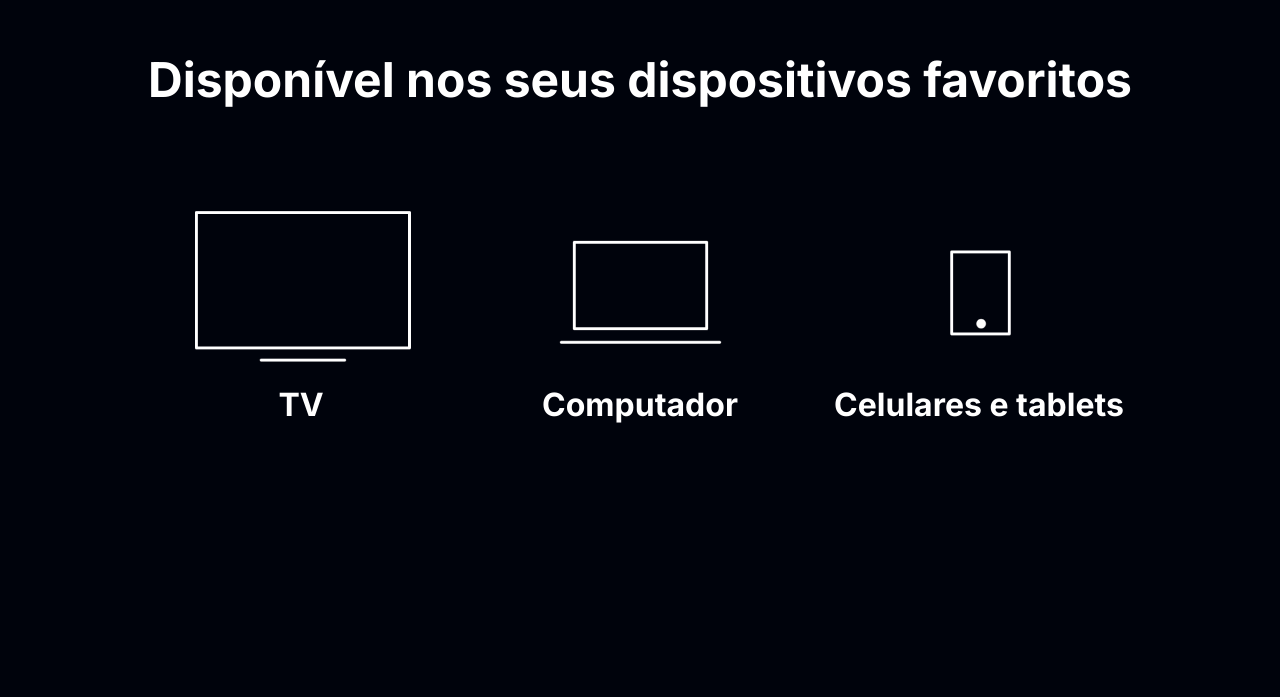
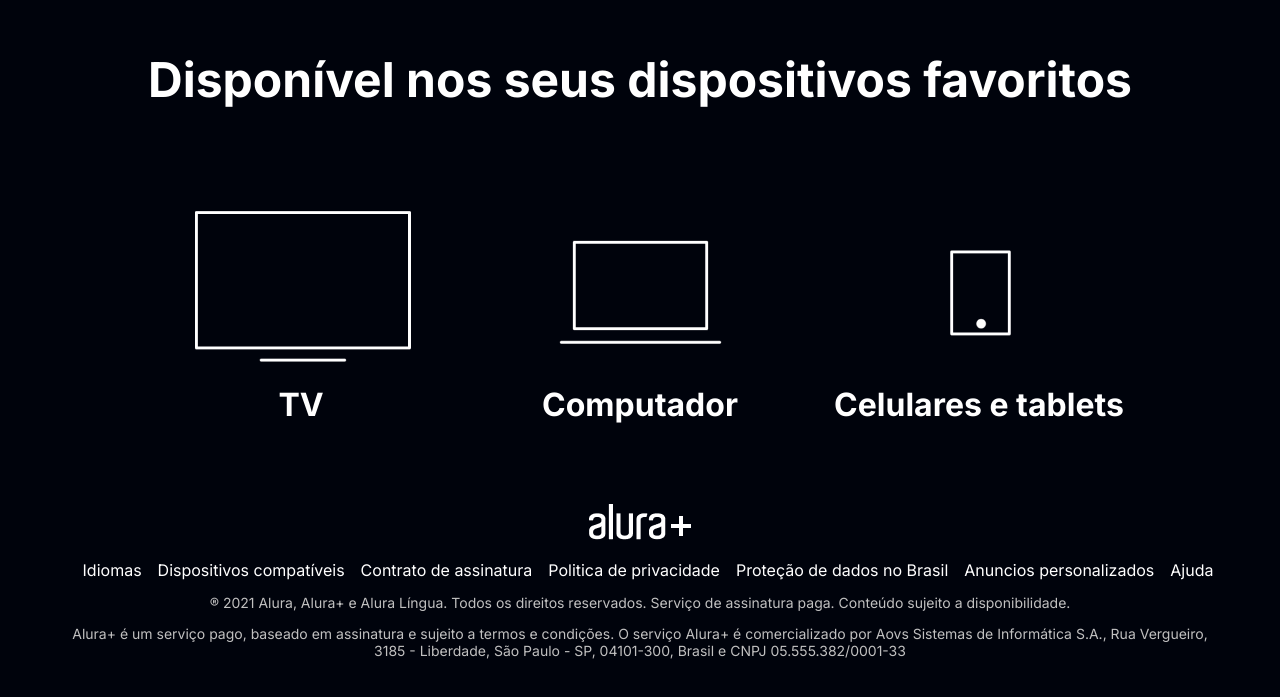
Before and after one commit to Abreu-Renan/cursos-plus, a plain HTML site: page index.html in a window 1280 px wide. Shown: the part 3150-3847 px from the top of the page. Before the commit the page ends 3654 px from the top, so only its background shows below. Drawn offline with Linux system fonts and the light colour scheme.

Commit message:
atualizando css e html da pagina

```diff
--- a/index.html
+++ b/index.html
@@ -72,6 +72,36 @@
         </ul>
     </section>
 
+    <footer class="rodape">
+        <img src="/imagens/Logo.png" alt="loto alura+" class="rodape__logo">
+        <ul class="rodape__lista">
+            <li class="lista__link">
+                <a href="#">Idiomas</a>
+            </li>
+            <li class="lista__link">
+                <a href="#">Dispositivos compatíveis</a>
+            </li>
+            <li class="lista__link">
+                <a href="#">Contrato de assinatura</a>
+            </li>
+            <li class="lista__link">
+                <a href="#">Politica de privacidade</a>
+            </li>
+            <li class="lista__link">
+                <a href="#">Proteção de dados no Brasil</a>
+            </li>
+            <li class="lista__link">
+                <a href="#">Anuncios personalizados</a>
+            </li>
+            <li class="lista__link">
+                <a href="#">Ajuda</a>
+            </li>
+        </ul>
+        <p class="rodape__texto">® 2021 Alura, Alura+ e Alura Língua. Todos os direitos reservados. Serviço de assinatura paga. Conteúdo sujeito a disponibilidade.</p>
+        <p class="rodape__texto">Alura+ é um serviço pago, baseado em assinatura e sujeito a termos e condições. O serviço Alura+ é comercializado por Aovs Sistemas de Informática S.A., Rua Vergueiro, 3185 - Liberdade, São Paulo - SP, 04101-300, Brasil e CNPJ 05.555.382/0001-33</p>
+
+    </footer>
+
 
 
 
--- a/stules.css
+++ b/stules.css
@@ -116,3 +116,47 @@
     font-size: 32px;
     color: var(--branco-principal);
 }
+
+.rodape__lista{
+    display: flex;
+    justify-content: center;
+    list-style-type: none;
+    margin-top: 1em;
+}
+
+.lista__link a{
+    text-decoration: none;
+    color: var(--branco-principal);
+    margin-left: 1em;
+}
+
+.rodape__texto{
+    margin: 1em;
+    color: var(--cinza-secundario);
+    font-size: 14px;
+}
+
+.rodape{
+    text-align: center;
+    margin: 5em 3em;
+}
+
+.lista__link a:hover{
+    color: var(--botao-azul);
+}
+
+.lista__link a:active{
+    color: purple;
+}
+
+.container__botao:hover{
+    background-color: transparent;
+    color: var(--branco-principal);
+    border: 8px solid var(--branco-principal)
+}
+
+.botao_secundario:hover{
+    background-color: var(--botao-azul-efeito);
+    color: var(--branco-principal);
+    border: 8px solid var(--botao-azul-efeito)
+}
```
